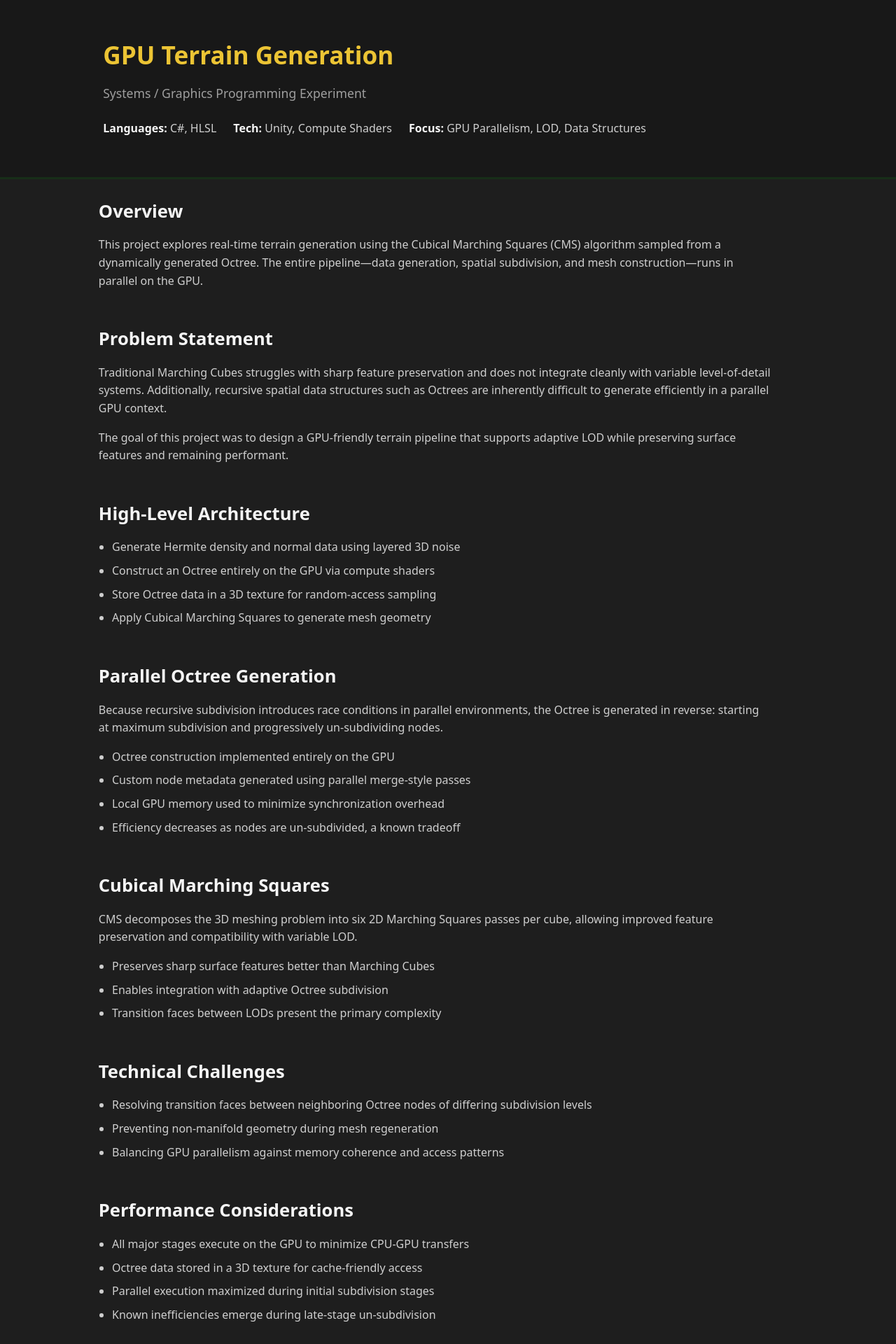
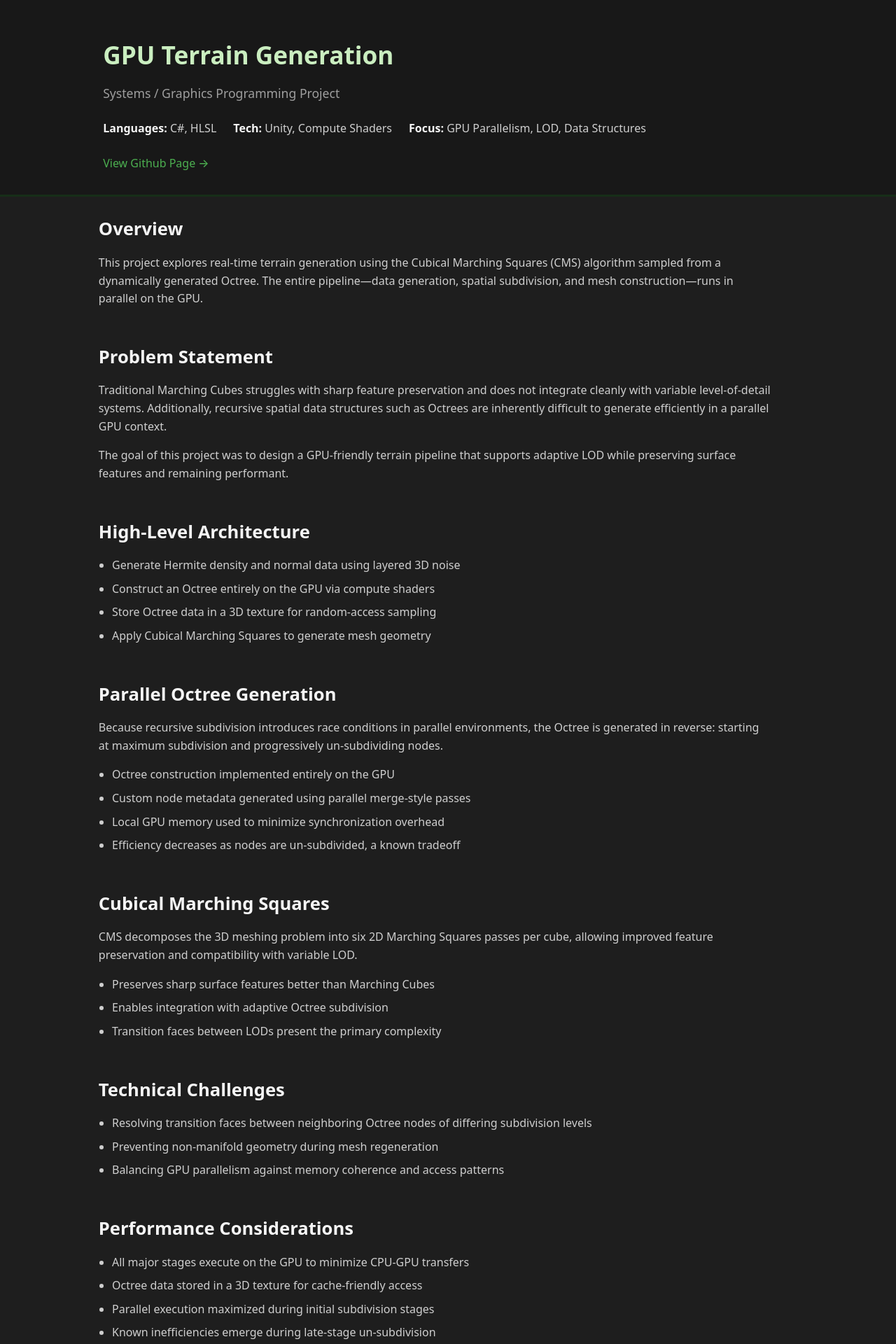
Before and after one commit to T5impact/T5impact.github.io, a Jekyll site: the page built from docs/projectatmosphericscattering.markdown, in a window 1280 px wide. Shown: the top 1920 px of the page at 70% size. Built offline with Jekyll 4.4.1, drawn with Linux system fonts in a browser that asks for light colours; some web fonts are replaced.

Commit message:
MOre changes

```diff
--- a/docs/_layouts/projectatmosphericscattering.html
+++ b/docs/_layouts/projectatmosphericscattering.html
@@ -21,7 +21,7 @@
   <header class="project-hero">
     <h1>GPU Terrain Generation</h1>
     <p class="project-subtitle">
-      Systems / Graphics Programming Experiment
+      Systems / Graphics Programming Project
     </p>
 
     <ul class="project-meta">
@@ -29,6 +29,13 @@
       <li><strong>Tech:</strong> Unity, Compute Shaders</li>
       <li><strong>Focus:</strong> GPU Parallelism, LOD, Data Structures</li>
     </ul>
+
+    <a class="external-link"
+       href="https://github.com/T5impact/CMS-Octree-Implementation"
+       target="_blank"
+       rel="noopener noreferrer">
+      View Github Page →
+    </a>
   </header>
 
   <!-- ===== Overview ===== -->
--- a/docs/assets/css/projects_style.css
+++ b/docs/assets/css/projects_style.css
@@ -76,7 +76,7 @@ li {
   padding: 2rem 1.5rem;
 }
 .project-hero h1 {
-  color: #ecc434;
+  color: #caeec0;
 }
 .project-hero > * {
   max-width: var(--max-width);
```
